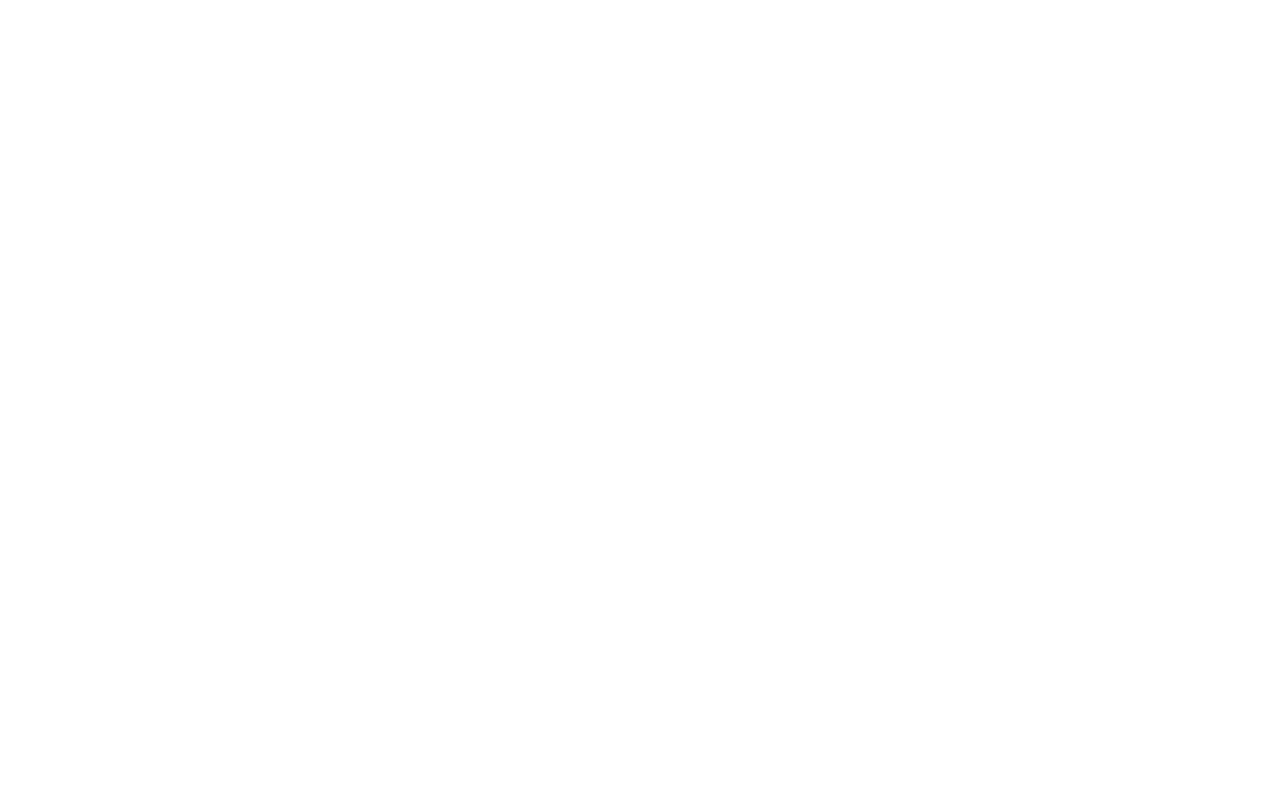
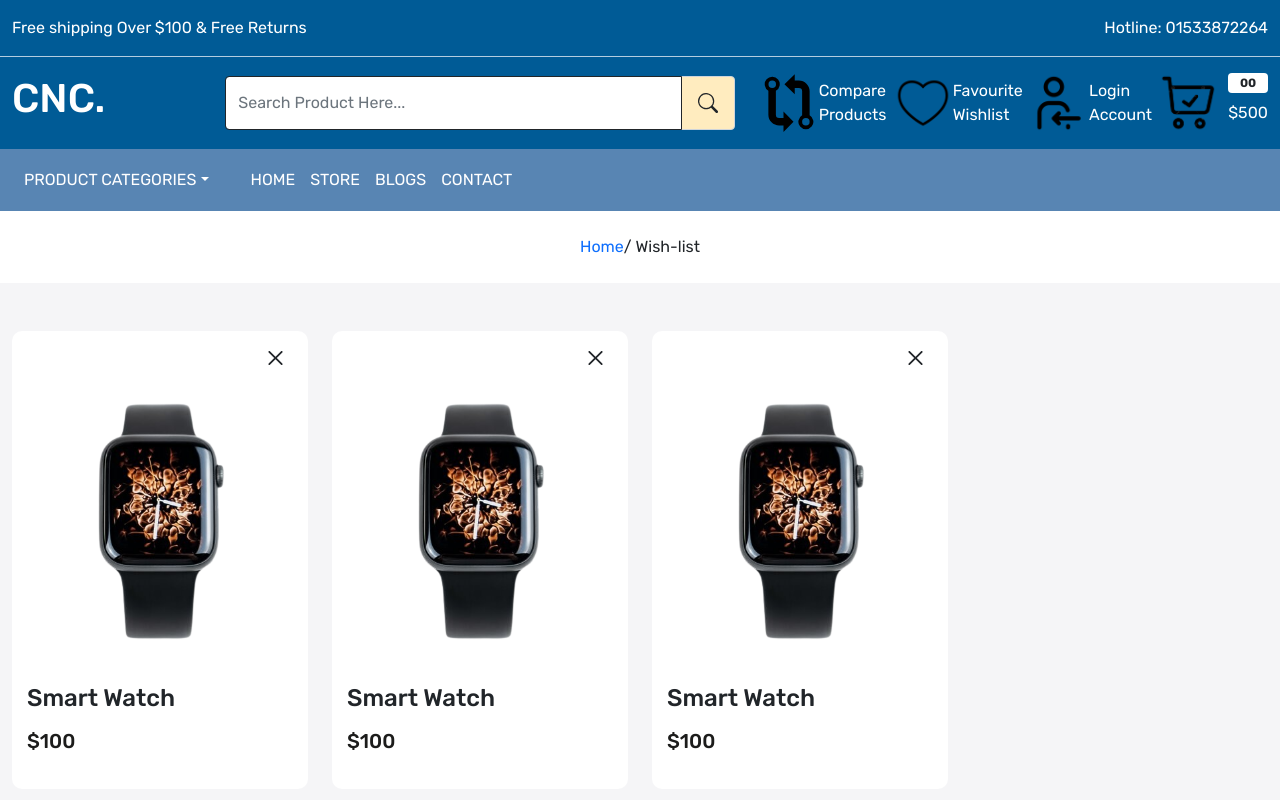
Before and after one commit to ramohin1236/e-commerce-client, a React (Vite) app: page /wish-list in a window 1280 px wide. Before the commit this address had no page. Shown: the top 800 px of the page. Built offline with nearby package versions, Linux system fonts and the light colour scheme.

Commit message:
wishlist page create

```diff
--- a/src/App.jsx
+++ b/src/App.jsx
@@ -9,6 +9,7 @@
 import Store from './pages/Store/Store'
 import BlogsPages from './pages/BlogsPage/BlogsPages'
 import CompareProducts from './pages/Compare/CompareProducts'
+import WishList from './pages/WishList/WishList'
 // import {  HelmetProvider } from 'react-helmet-async';
 function App() {
 
@@ -28,6 +29,7 @@
            <Route path='/store' element={<Store/>}/>
            <Route path='/blogs' element={<BlogsPages/>}/>
            <Route path='/compare' element={<CompareProducts/>}/>
+           <Route path='/wish-list' element={<WishList/>}/>
 
            </Route>
 
--- a/src/components/Header.jsx
+++ b/src/components/Header.jsx
@@ -50,7 +50,7 @@
                     </Link>
                 </div>
                 <div>
-                <Link className="d-flex align-items-center">
+                <Link to="/wish-list" className="d-flex align-items-center">
                     <img src="/public/wishlist-1.png" alt="" />
                     <p className="text-white mr-3 mb-0">Favourite<br /> Wishlist</p>
                     </Link>
--- /dev/null
+++ b/src/pages/WishList/WishList.jsx
@@ -0,0 +1,76 @@
+import { RxCross2 } from "react-icons/rx";
+import BreadCrump from "../../components/BreadCrump";
+import Meta from "../../components/Meta/Meta";
+import './WishList.css';
+
+const WishList = () => {
+    return (
+        <div>
+            <Meta title={"Wish-list"} />
+            <BreadCrump title="Wish-list" />
+
+            <div className="wishlist-wrapper home-wrapper-2 py-5">
+   <div className="container-xxl">
+      <div className="row">
+        {/* 1st */}
+        <div className="col-3">
+             <div className='compare-product-card position-relative'>
+      <RxCross2  className="fs-4 position-absolute cross-icon"/>
+        <div className='product-card-image'>
+  <img className='p-card-img' src="/public/watch-2.png" alt="" />
+        </div>
+
+<div className="compare-products-details">
+    <h4 >
+         Smart Watch
+    </h4>
+    <h5 className='price mb-3 mt-3'>$100</h5>
+
+</div>
+
+      </div>
+        </div>
+        {/* 1st */}
+        <div className="col-3">
+             <div className='compare-product-card position-relative'>
+      <RxCross2  className="fs-4 position-absolute cross-icon"/>
+        <div className='product-card-image'>
+  <img className='p-card-img' src="/public/watch-2.png" alt="" />
+        </div>
+
+<div className="compare-products-details">
+    <h4 >
+         Smart Watch
+    </h4>
+    <h5 className='price mb-3 mt-3'>$100</h5>
+
+</div>
+
+      </div>
+        </div>
+        {/* 1st */}
+        <div className="col-3">
+             <div className='compare-product-card position-relative'>
+      <RxCross2  className="fs-4 position-absolute cross-icon"/>
+        <div className='product-card-image'>
+  <img className='p-card-img' src="/public/watch-2.png" alt="" />
+        </div>
+
+<div className="compare-products-details">
+    <h4 >
+         Smart Watch
+    </h4>
+    <h5 className='price mb-3 mt-3'>$100</h5>
+
+</div>
+
+      </div>
+        </div>
+      </div>
+   </div>
+            </div>
+        </div>
+    );
+};
+
+export default WishList;
```
Also changed, not shown: src/pages/WishList/WishList.css (added).
